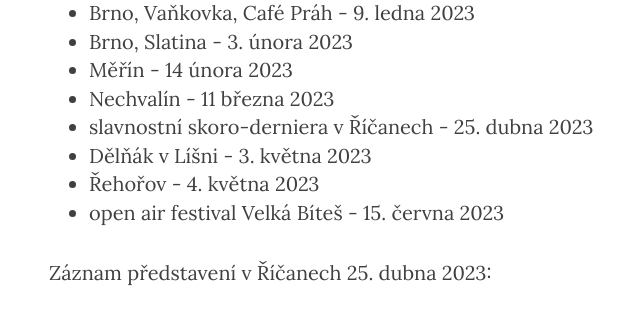
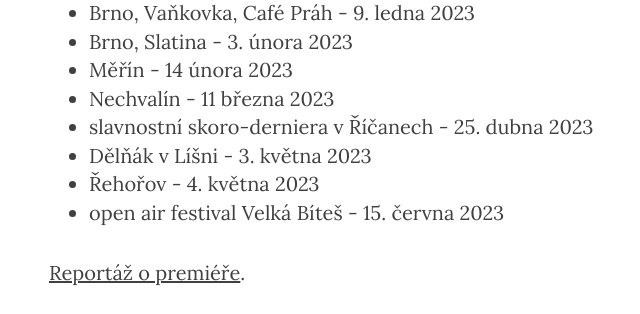
Before and after one commit to xsuchy/pozpatku, a Jekyll site: the page built from _posts/2022-11-12-drazi-pozustali.markdown, in a window 1280 px wide and 900 px high, scrolled down 1172 px, cut to the strip 0-314 px from the top of the window. Shown: the whole strip, without its empty margins (216-856 px from the left). Built offline with Jekyll 4.4.1, drawn with Linux system fonts in a browser that asks for light colours; nearby versions of some CDN libraries.

Commit message:
pridat link na reportaz

```diff
--- a/_posts/2022-11-12-drazi-pozustali.markdown
+++ b/_posts/2022-11-12-drazi-pozustali.markdown
@@ -36,6 +36,8 @@
  * [Řehořov - 4. května 2023](https://fb.me/e/zBoJkITY)
  * open air festival Velká Bíteš - 15. června 2023
 
+[Reportáž o premiéře](https://vimeo.com/785708856).
+
 Záznam představení v Říčanech 25. dubna 2023:
 
 <iframe width="560" height="315" src="https://www.youtube.com/embed/gq84R7SHUR4" title="YouTube video player" frameborder="0" allow="accelerometer; autoplay; clipboard-write; encrypted-media; gyroscope; picture-in-picture; web-share" allowfullscreen></iframe>
```
